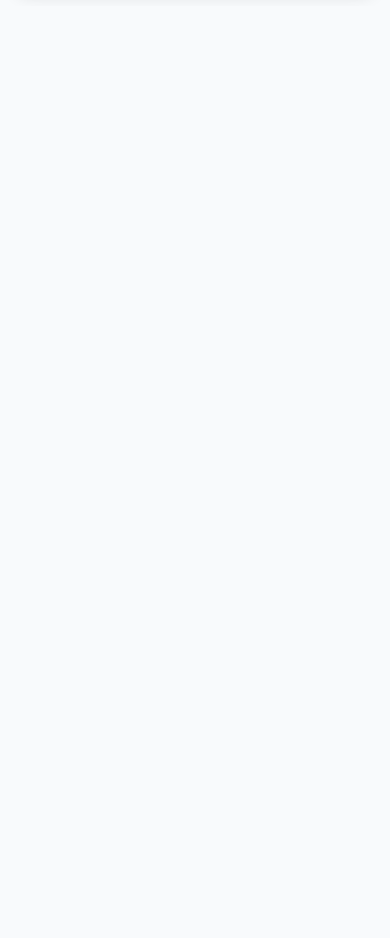
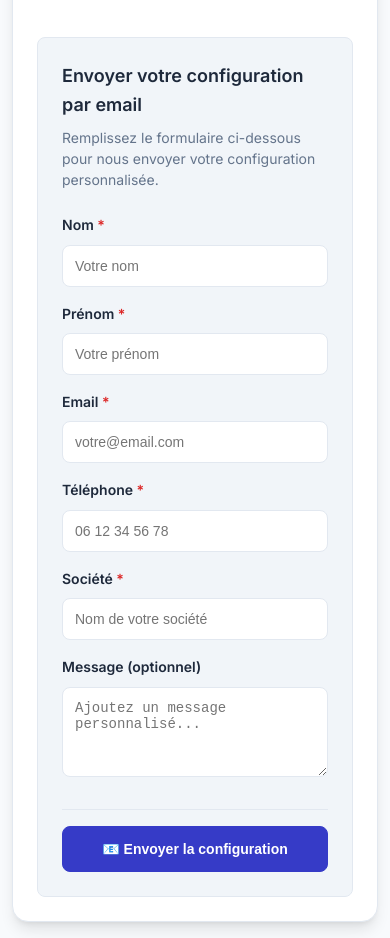
Before and after one commit to AlexisSa/configurateur-truncks-optiques, a React (Vite) app: page / in a window 390 px wide. Shown: the part 2240-3178 px from the top of the page. Before the commit the page ends 2246 px from the top, so only its background shows below. Built offline with nearby package versions, Linux system fonts and the light colour scheme.

Commit message:
Interface améliorée: formulaire d'envoi PDF intégré dans 'Nous contacter'\n- Suppression du modal SendPdfModal\n- Formulaire directement accessible dans ContactSection\n- Layout en 2 colonnes: infos contact + formulaire\n- Styles harmonisés avec le design existant\n- Responsive mobile

```diff
--- a/src/App.css
+++ b/src/App.css
@@ -227,9 +227,9 @@ body {
   background: var(--surface);
   border-radius: var(--radius-xl);
   box-shadow: var(--shadow-xl);
-  max-width: 1200px;
+  max-width: 900px;
   width: 100%;
-  max-height: 95vh;
+  max-height: 90vh;
   overflow: hidden;
   animation: modalSlideIn 0.3s ease-out;
 }
@@ -283,9 +283,9 @@ body {
 
 /* Modal de prévisualisation PDF */
 .pdf-preview-modal {
-  max-width: 95vw;
-  max-height: 95vh;
-  width: 1200px;
+  max-width: 92vw;
+  max-height: 92vh;
+  width: 1000px;
 }
 
 .pdf-preview-body {
@@ -580,200 +580,6 @@ body {
   cursor: not-allowed;
 }
 
-/* Formulaire d'envoi PDF dans ContactSection */
-.pdf-send-form {
-  margin-top: 2rem;
-  padding: 2rem;
-  background: var(--surface-hover);
-  border-radius: var(--radius-lg);
-  border: 1px solid var(--border);
-}
-
-.form-header {
-  margin-bottom: 1.5rem;
-  text-align: center;
-}
-
-.form-header h3 {
-  margin: 0 0 0.5rem 0;
-  color: var(--text-primary);
-  font-size: 1.25rem;
-}
-
-.form-header p {
-  margin: 0;
-  color: var(--text-secondary);
-  font-size: 0.875rem;
-}
-
-.contact-form {
-  display: flex;
-  flex-direction: column;
-  gap: 1rem;
-}
-
-.contact-form .form-row {
-  display: grid;
-  grid-template-columns: 1fr 1fr;
-  gap: 1rem;
-}
-
-.contact-form .form-group {
-  display: flex;
-  flex-direction: column;
-  gap: 0.5rem;
-}
-
-.contact-form .form-group label {
-  font-weight: 600;
-  color: var(--text-primary);
-  font-size: 0.875rem;
-}
-
-.contact-form .required {
-  color: var(--error);
-}
-
-.contact-form .form-group input,
-.contact-form .form-group textarea {
-  padding: 0.75rem;
-  border: 1px solid var(--border);
-  border-radius: var(--radius-md);
-  font-size: 0.875rem;
-  transition: all 0.2s ease;
-  background: var(--surface);
-  color: var(--text-primary);
-}
-
-.contact-form .form-group input:focus,
-.contact-form .form-group textarea:focus {
-  outline: none;
-  border-color: var(--highlight);
-  box-shadow: 0 0 0 3px rgba(54, 59, 199, 0.1);
-}
-
-.contact-form .form-group input:disabled,
-.contact-form .form-group textarea:disabled {
-  background: var(--surface-hover);
-  color: var(--text-muted);
-  cursor: not-allowed;
-}
-
-.contact-form .pdf-info {
-  display: flex;
-  align-items: center;
-  gap: 0.75rem;
-  padding: 1rem;
-  background: var(--surface);
-  border-radius: var(--radius-md);
-  border: 1px solid var(--border);
-}
-
-.contact-form .pdf-icon {
-  font-size: 1.5rem;
-}
-
-.contact-form .pdf-details {
-  display: flex;
-  flex-direction: column;
-  gap: 0.25rem;
-}
-
-.contact-form .pdf-details strong {
-  color: var(--text-primary);
-  font-size: 0.875rem;
-}
-
-.contact-form .pdf-details span {
-  color: var(--text-secondary);
-  font-size: 0.75rem;
-}
-
-.contact-form .progress-message {
-  display: flex;
-  align-items: center;
-  gap: 0.75rem;
-  padding: 1rem;
-  background: #e3f2fd;
-  border-radius: var(--radius-md);
-  border: 1px solid #90caf9;
-  color: #1565c0;
-  font-size: 0.875rem;
-}
-
-.contact-form .error-message {
-  display: flex;
-  align-items: center;
-  gap: 0.75rem;
-  padding: 1rem;
-  background: #ffebee;
-  border-radius: var(--radius-md);
-  border: 1px solid #ffcdd2;
-  color: var(--error);
-  font-size: 0.875rem;
-}
-
-.contact-form .spinner {
-  width: 16px;
-  height: 16px;
-  border: 2px solid #e3f2fd;
-  border-top: 2px solid #1565c0;
-  border-radius: 50%;
-  animation: spin 1s linear infinite;
-}
-
-.contact-form .success-message {
-  text-align: center;
-  padding: 2rem 1rem;
-}
-
-.contact-form .success-icon {
-  font-size: 3rem;
-  margin-bottom: 1rem;
-}
-
-.contact-form .success-message h4 {
-  margin: 0 0 0.5rem 0;
-  color: var(--text-primary);
-  font-size: 1.25rem;
-}
-
-.contact-form .success-message p {
-  margin: 0;
-  color: var(--text-secondary);
-}
-
-.contact-form .form-actions {
-  display: flex;
-  justify-content: center;
-  margin-top: 1.5rem;
-  padding-top: 1rem;
-  border-top: 1px solid var(--border);
-}
-
-.contact-form .send-button {
-  padding: 0.75rem 2rem;
-  border-radius: var(--radius-md);
-  font-size: 0.875rem;
-  font-weight: 600;
-  cursor: pointer;
-  transition: all 0.2s ease;
-  border: 1px solid transparent;
-  background: var(--highlight);
-  color: white;
-  border-color: var(--highlight);
-}
-
-.contact-form .send-button:hover:not(:disabled) {
-  background: #2d32a8;
-  border-color: #2d32a8;
-}
-
-.contact-form .send-button:disabled {
-  opacity: 0.6;
-  cursor: not-allowed;
-}
-
 /* Responsive */
 @media (max-width: 640px) {
   .modal-content {
@@ -792,10 +598,6 @@ body {
   .cancel-button,
   .send-button {
     width: 100%;
-  }
-
-  .contact-form .form-row {
-    grid-template-columns: 1fr;
   }
 }
 
@@ -1316,13 +1118,19 @@ body {
   opacity: 0.9;
 }
 
+.contact-content {
+  padding: 1.5rem;
+  display: grid;
+  grid-template-columns: 1fr 1fr;
+  gap: 2rem;
+  align-items: start;
+  flex: 1;
+}
+
 .contact-methods {
-  padding: 1.5rem;
   display: flex;
   flex-direction: column;
-  justify-content: center;
   gap: 1rem;
-  flex: 1;
 }
 
 .contact-method {
@@ -1709,9 +1517,9 @@ body {
 
 /* Modal de sauvegarde moderne avec onglets */
 .save-modal {
-  max-width: 1200px;
-  max-height: 95vh;
-  width: 95vw;
+  max-width: 1000px;
+  max-height: 90vh;
+  width: 90vw;
 }
 
 /* Onglets */
@@ -2646,3 +2454,172 @@ body {
     font-size: 0.75rem;
   }
 }
+
+/* Formulaire de contact */
+.contact-form-section {
+  background: var(--surface-hover);
+  border-radius: var(--radius-md);
+  padding: 1.5rem;
+  border: 1px solid var(--border);
+}
+
+.contact-form-section h3 {
+  margin: 0 0 0.5rem 0;
+  color: var(--text-primary);
+  font-size: 1.125rem;
+  font-weight: 600;
+}
+
+.contact-form-section p {
+  margin: 0 0 1.5rem 0;
+  color: var(--text-secondary);
+  font-size: 0.875rem;
+  line-height: 1.5;
+}
+
+.contact-form {
+  display: flex;
+  flex-direction: column;
+  gap: 1rem;
+}
+
+.contact-form .form-row {
+  display: grid;
+  grid-template-columns: 1fr 1fr;
+  gap: 1rem;
+}
+
+.contact-form .form-group {
+  display: flex;
+  flex-direction: column;
+  gap: 0.5rem;
+}
+
+.contact-form .form-group label {
+  font-weight: 600;
+  color: var(--text-primary);
+  font-size: 0.875rem;
+}
+
+.contact-form .required {
+  color: var(--error);
+}
+
+.contact-form .form-group input,
+.contact-form .form-group textarea {
+  padding: 0.75rem;
+  border: 1px solid var(--border);
+  border-radius: var(--radius-md);
+  font-size: 0.875rem;
+  transition: all 0.2s ease;
+  background: var(--surface);
+  color: var(--text-primary);
+}
+
+.contact-form .form-group input:focus,
+.contact-form .form-group textarea:focus {
+  outline: none;
+  border-color: var(--highlight);
+  box-shadow: 0 0 0 3px rgba(54, 59, 199, 0.1);
+}
+
+.contact-form .form-group input:disabled,
+.contact-form .form-group textarea:disabled {
+  background: var(--surface-hover);
+  color: var(--text-muted);
+  cursor: not-allowed;
+}
+
+.contact-form .form-actions {
+  margin-top: 1rem;
+}
+
+.contact-form .send-button {
+  width: 100%;
+  padding: 0.875rem 1.5rem;
+  background: var(--highlight);
+  color: white;
+  border: 1px solid var(--highlight);
+  border-radius: var(--radius-md);
+  font-size: 0.875rem;
+  font-weight: 600;
+  cursor: pointer;
+  transition: all 0.2s ease;
+}
+
+.contact-form .send-button:hover:not(:disabled) {
+  background: #2d32a8;
+  border-color: #2d32a8;
+}
+
+.contact-form .send-button:disabled {
+  opacity: 0.6;
+  cursor: not-allowed;
+}
+
+/* Messages de statut */
+.contact-form .progress-message {
+  display: flex;
+  align-items: center;
+  gap: 0.75rem;
+  padding: 1rem;
+  background: #e3f2fd;
+  border-radius: var(--radius-md);
+  border: 1px solid #90caf9;
+  color: #1565c0;
+  font-size: 0.875rem;
+}
+
+.contact-form .error-message {
+  display: flex;
+  align-items: center;
+  gap: 0.75rem;
+  padding: 1rem;
+  background: #ffebee;
+  border-radius: var(--radius-md);
+  border: 1px solid #ffcdd2;
+  color: var(--error);
+  font-size: 0.875rem;
+}
+
+.contact-form .success-message {
+  text-align: center;
+  padding: 2rem 1rem;
+}
+
+.contact-form .success-icon {
+  font-size: 3rem;
+  margin-bottom: 1rem;
+}
+
+.contact-form .success-message h4 {
+  margin: 0 0 0.5rem 0;
+  color: var(--text-primary);
+  font-size: 1.25rem;
+}
+
+.contact-form .success-message p {
+  margin: 0;
+  color: var(--text-secondary);
+}
+
+.contact-form .spinner {
+  width: 16px;
+  height: 16px;
+  border: 2px solid #e3f2fd;
+  border-top: 2px solid #1565c0;
+  border-radius: 50%;
+  animation: spin 1s linear infinite;
+}
+
+/* Responsive pour le formulaire de contact */
+@media (max-width: 768px) {
+  .contact-content {
+    grid-template-columns: 1fr;
+    gap: 1.5rem;
+  }
+
+  .contact-form .form-row {
+    grid-template-columns: 1fr;
+  }
+}
--- a/src/App.jsx
+++ b/src/App.jsx
@@ -14,7 +14,6 @@ import { generateReference, calculatePrice } from "./utils/calculations.js";
 
 function App() {
   const [showPresetModal, setShowPresetModal] = useState(false);
-  const [pdfBlob, setPdfBlob] = useState(null);
 
   const {
     selectedOptions,
@@ -35,20 +34,59 @@ function App() {
     removeToast,
   } = useConfiguration();
 
-  // Fonction pour générer le PDF et l'afficher dans ContactSection
-  const handleSendPdf = async () => {
+  // Fonction pour générer le PDF et l'envoyer directement
+  const handleSendPdf = async (formData) => {
     try {
       const { generatePdfPreview } = await import("./utils/pdfGenerator.js");
       const imgData = await generatePdfPreview(selectedOptions);
 
-      // Créer un Blob à partir de l'image (pour l'instant, on utilise l'image)
-      // Dans une vraie implémentation, on générerait le PDF complet
+      // Créer un Blob à partir de l'image
       const response = await fetch(imgData);
       const blob = await response.blob();
 
-      setPdfBlob(blob);
+      // Convertir le PDF en base64
+      const arrayBuffer = await blob.arrayBuffer();
+      const uint8 = new Uint8Array(arrayBuffer);
+      let binary = "";
+      for (let i = 0; i < uint8.length; i++) binary += String.fromCharCode(uint8[i]);
+      const base64 = btoa(binary);
+
+      // Construire le payload JSON
+      const payload = {
+        nom: formData.nom.trim(),
+        prenom: formData.prenom.trim(),
+        email: formData.email.trim(),
+        telephone: formData.telephone.trim(),
+        societe: formData.societe.trim(),
+        message: formData.message.trim(),
+        pdfName: "configuration.pdf",
+        pdfType: "application/pdf",
+        pdfBase64: `data:application/pdf;base64,${base64}`,
+        pdfSize: blob.size,
+        configData: {
+          reference: selectedOptions ? generateReference(selectedOptions) : null,
+          price: selectedOptions ? calculatePrice(selectedOptions) : null,
+          ...selectedOptions,
+        },
+      };
+
+      // Envoyer via l'API (JSON)
+      const response2 = await fetch("/api/send-pdf", {
+        method: "POST",
+        headers: { "Content-Type": "application/json" },
+        body: JSON.stringify(payload),
+      });
+
+      const result = await response2.json();
+
+      if (!result.ok) {
+        throw new Error(result.error || "Erreur lors de l'envoi");
+      }
+
+      return result;
     } catch (error) {
-      console.error("Erreur lors de la génération du PDF:", error);
+      console.error("Erreur lors de la génération/envoi du PDF:", error);
+      throw error;
     }
   };
 
@@ -80,17 +118,9 @@ function App() {
             selectedOptions={selectedOptions}
             onSaveClick={() => setShowSaveModal(true)}
             savedConfigsCount={savedConfigs.length}
-            onSendPdfClick={handleSendPdf}
           />
           <ContactSection
-            pdfBlob={pdfBlob}
-            configData={{
-              reference: selectedOptions
-                ? generateReference(selectedOptions)
-                : null,
-              price: selectedOptions ? calculatePrice(selectedOptions) : null,
-              ...selectedOptions,
-            }}
+            selectedOptions={selectedOptions}
             onSendPdfClick={handleSendPdf}
           />
         </div>
@@ -117,6 +147,7 @@ function App() {
 
       {/* Notifications toast */}
       <ToastContainer toasts={toasts} removeToast={removeToast} />
+
     </div>
   );
 }
--- a/src/components/ContactSection.jsx
+++ b/src/components/ContactSection.jsx
@@ -5,7 +5,7 @@ import {
   escapeHtml,
 } from "../utils/compressPdf.js";
 
-const ContactSection = ({ pdfBlob, configData, onSendPdfClick }) => {
+const ContactSection = ({ selectedOptions, onSendPdfClick }) => {
   const [formData, setFormData] = useState({
     nom: "",
     prenom: "",
@@ -29,8 +29,8 @@ const ContactSection = ({ pdfBlob, configData, onSendPdfClick }) => {
   const handleSubmit = async (e) => {
     e.preventDefault();
 
-    if (!pdfBlob) {
-      setError("Aucun PDF à envoyer");
+    if (!onSendPdfClick) {
+      setError("Fonctionnalité d'envoi non disponible");
       setStatus("error");
       return;
     }
@@ -57,78 +57,16 @@ const ContactSection = ({ pdfBlob, configData, onSendPdfClick }) => {
     }
 
     try {
-      setStatus("compressing");
+      setStatus("sending");
       setError("");
-      setProgress("Compression du PDF en cours...");
+      setProgress("Génération et envoi du PDF en cours...");
 
-      // Créer un File à partir du Blob
-      const pdfFile = new File([pdfBlob], "configuration.pdf", {
-        type: "application/pdf",
-      });
+      // Déclencher la génération et l'envoi du PDF
+      await onSendPdfClick();
 
-      // Vérifier si compression nécessaire
-      let finalPdf = pdfFile;
-      if (pdfFile.size > 4_000_000) {
-        setProgress(
-          "Compression du PDF (cela peut prendre quelques instants)..."
-        );
-        const compressedPdf = await compressPdfBrowser(pdfFile);
-
-        if (!compressedPdf) {
-          setError(
-            "PDF trop volumineux après compression. Veuillez réduire la taille du document."
-          );
-          setStatus("error");
-          return;
-        }
-
-        finalPdf = new File([compressedPdf], "configuration-compressed.pdf", {
-          type: "application/pdf",
-        });
-        setProgress(
-          `PDF compressé: ${
-            Math.round((finalPdf.size / 1024 / 1024) * 100) / 100
-          } MB`
-        );
-      }
-
-      setStatus("sending");
-      setProgress("Envoi en cours...");
-
-      // Convertir le PDF en base64
-      const arrayBuffer = await finalPdf.arrayBuffer();
-      const uint8 = new Uint8Array(arrayBuffer);
-      let binary = "";
-      for (let i = 0; i < uint8.length; i++) binary += String.fromCharCode(uint8[i]);
-      const base64 = btoa(binary);
-
-      // Construire le payload JSON
-      const payload = {
-        nom: formData.nom.trim(),
-        prenom: formData.prenom.trim(),
-        email: formData.email.trim(),
-        telephone: formData.telephone.trim(),
-        societe: formData.societe.trim(),
-        message: formData.message.trim(),
-        pdfName: finalPdf.name || "configuration.pdf",
-        pdfType: "application/pdf",
-        pdfBase64: `data:application/pdf;base64,${base64}`,
-        pdfSize: finalPdf.size,
-        configData: configData || null,
-      };
-
-      // Envoyer via l'API (JSON)
-      const response = await fetch("/api/send-pdf", {
-        method: "POST",
-        headers: { "Content-Type": "application/json" },
-        body: JSON.stringify(payload),
-      });
-
-      const result = await response.json();
-
-      if (result.ok) {
       setStatus("ok");
       setProgress("PDF envoyé avec succès !");
+
       // Réinitialiser le formulaire après 2 secondes
       setTimeout(() => {
         setFormData({
@@ -142,10 +80,6 @@ const ContactSection = ({ pdfBlob, configData, onSendPdfClick }) => {
         setStatus("idle");
         setProgress("");
       }, 2000);
-      } else {
-        setError(result.error || "Erreur lors de l'envoi");
-        setStatus("error");
-      }
     } catch (err) {
       console.error("Erreur lors de l'envoi:", err);
       setError("Erreur de connexion. Veuillez réessayer.");
@@ -160,6 +94,7 @@ const ContactSection = ({ pdfBlob, configData, onSendPdfClick }) => {
           <h2>Nous contacter</h2>
         </div>
 
+        <div className="contact-content">
           <div className="contact-methods">
             <div className="contact-method">
               <div className="method-icon phone">
@@ -199,13 +134,9 @@ const ContactSection = ({ pdfBlob, configData, onSendPdfClick }) => {
             </div>
           </div>
 
-        {/* Formulaire d'envoi de PDF */}
-        {pdfBlob && (
-          <div className="pdf-send-form">
-            <div className="form-header">
-              <h3>📧 Envoyer votre configuration par email</h3>
-              <p>Remplissez le formulaire ci-dessous pour nous envoyer votre configuration</p>
-            </div>
+          <div className="contact-form-section">
+            <h3>Envoyer votre configuration par email</h3>
+            <p>Remplissez le formulaire ci-dessous pour nous envoyer votre configuration personnalisée.</p>
 
             {status === "ok" ? (
               <div className="success-message">
@@ -312,16 +243,6 @@ const ContactSection = ({ pdfBlob, configData, onSendPdfClick }) => {
                   />
                 </div>
 
-                <div className="pdf-info">
-                  <div className="pdf-icon">📄</div>
-                  <div className="pdf-details">
-                    <strong>Configuration.pdf</strong>
-                    <span>
-                      {Math.round((pdfBlob.size / 1024 / 1024) * 100) / 100} MB
-                    </span>
-                  </div>
-                </div>
-
                 {progress && (
                   <div className="progress-message">
                     <div className="spinner"></div>
@@ -347,13 +268,13 @@ const ContactSection = ({ pdfBlob, configData, onSendPdfClick }) => {
                       ? "Envoi..."
                       : status === "compressing"
                       ? "Compression..."
-                      : "Envoyer le PDF"}
+                      : "📧 Envoyer la configuration"}
                   </button>
                 </div>
               </form>
             )}
           </div>
-        )}
+        </div>
       </div>
     </div>
   );
```
Also changed, not shown: src/components/ResultsSection.jsx (+0 -8 lines). Lines whose indentation alone changed are shown as unchanged.
